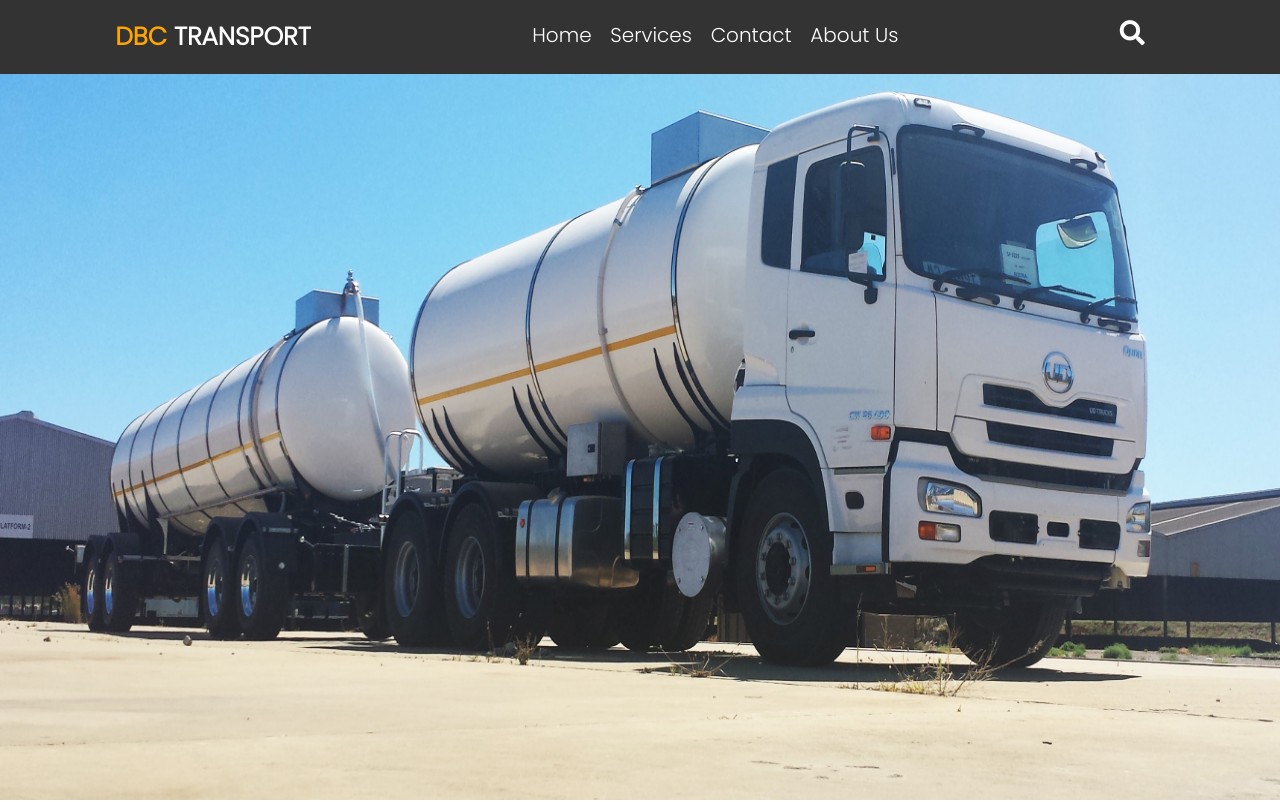
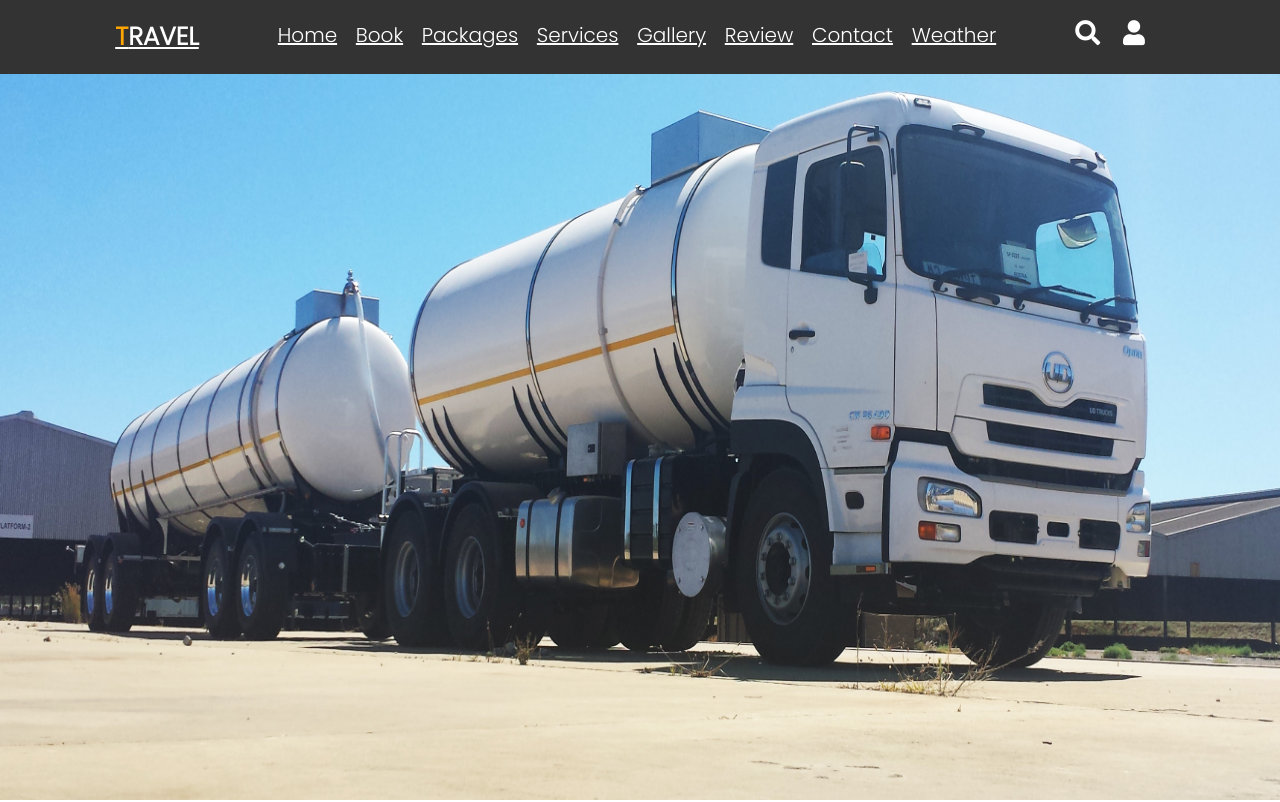
Before and after one commit to manav0117/dbc_transports, a plain HTML site: page index.html in a window 1280 px wide. Shown: the top 802 px of the page. Drawn offline with nearby package versions, Linux system fonts and the light colour scheme.

Commit message:
Add files via upload

```diff
--- a/index.html
+++ b/index.html
@@ -53,8 +53,33 @@
       </div>
     </nav>-->
     <!-- header section starts  -->
+    <header>
+      <div id="menu-bar" class="fas fa-bars"></div>
+      <a href="#" class="logo"><span>T</span>ravel</a>
+      <nav class="navbari">
+        <a href="#home">home</a>
+        <a href="#book">book</a>
+        <a href="#packages">packages</a>
+        <a href="#services">services</a>
+        <a href="#gallery">gallery</a>
+        <a href="#review">review</a>
+        <a href="#contact">contact</a>
+        <a href="weather.html" target="_blank">weather</a>
+      </nav>
 
-    <header>
+      <div class="icons">
+        <i class="fas fa-search" id="search-btn"></i>
+        <i class="fas fa-user" id="login-btn"></i>
+      </div>
+
+      <form action="" class="search-bar-container">
+        <input type="search" id="search-bar" placeholder="search here..." />
+        <label for="search-bar" class="fas fa-search"></label>
+      </form>
+    </header>
+
+
+  <!--  <header>
       <div id="menu-bar"  class="fas fa-bars"></div>
       <a href="#" class="logo"style="text-decoration: none;"><span style="text-decoration: none;">DBC</span>&nbsp;Transport</a>
       <nav class="navbari">
@@ -72,7 +97,7 @@
         <input type="search" id="search-bar" placeholder="search here..." />
         <label for="search-bar" class="fas fa-search"></label>
       </form>
-    </header>
+    </header>-->
 
     <!-- home section ends -->
     <div class="hero-image">
```
